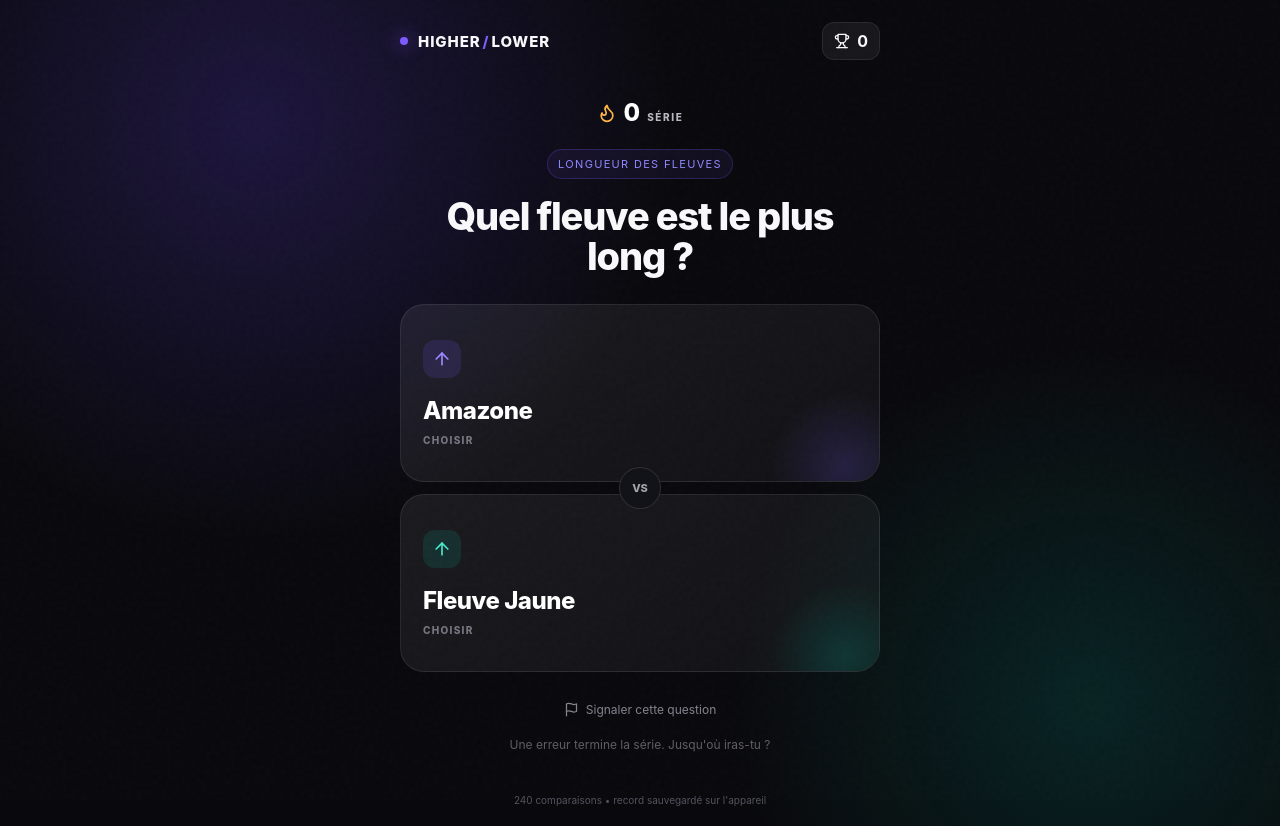
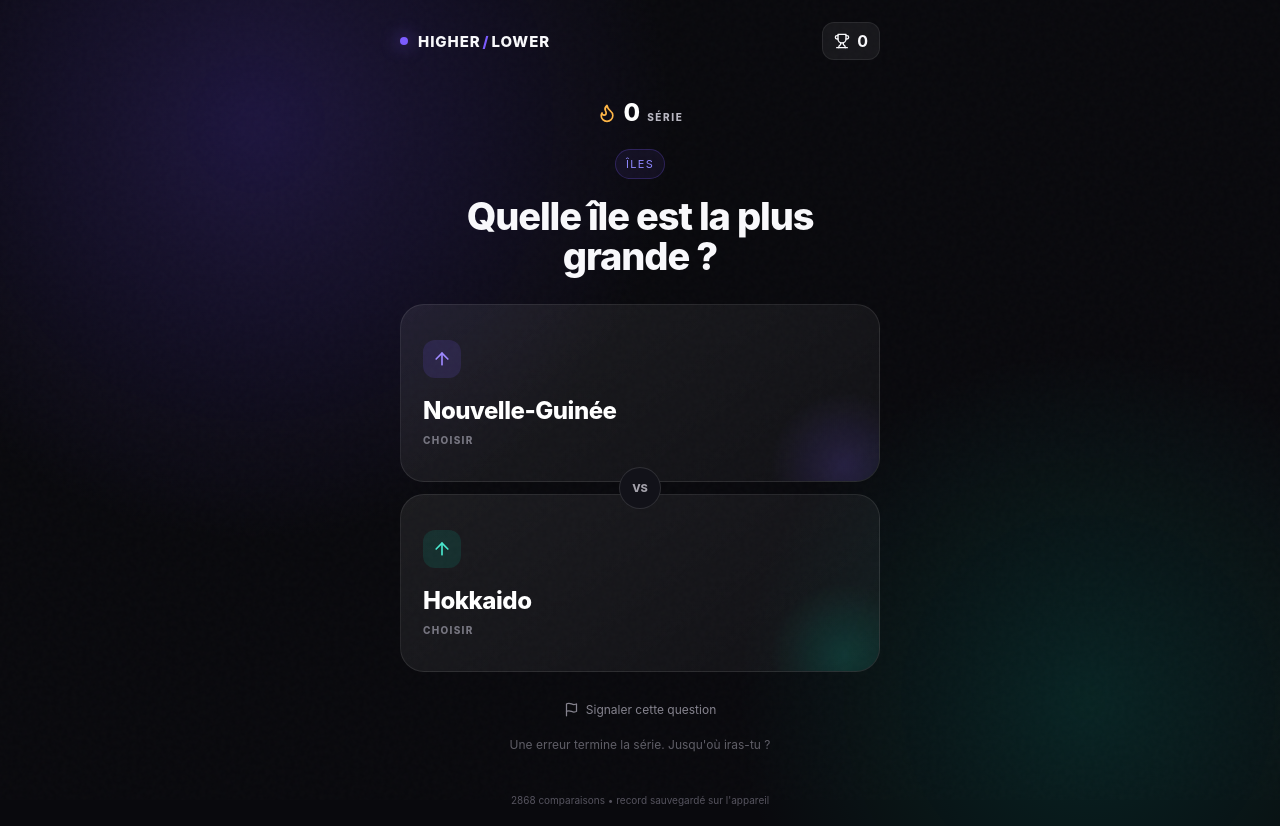
Before and after one commit to ln549283/higher-lower, a React (Vite) app: page / in a window 1280 px wide. Built offline with nearby package versions, Linux system fonts and the light colour scheme.

Commit message:
Expand question bank and diversify categories

```diff
--- a/src/data/questions.js
+++ b/src/data/questions.js
@@ -1,39 +1,87 @@
 const groups = [
   {
-    category: 'Hauteur des sommets', unit: 'm', prompt: 'Quel sommet est le plus haut ?', minGap: 0.03,
-    items: [['Everest',8849],['K2',8611],['Kangchenjunga',8586],['Lhotse',8516],['Makalu',8485],['Cho Oyu',8188],['Dhaulagiri I',8167],['Manaslu',8163],['Nanga Parbat',8126],['Annapurna I',8091],['Aconcagua',6961],['Denali',6190],['Kilimandjaro',5895],['Mont Elbrouz',5642],['Mont Kenya',5199],['Puncak Jaya',4884],['Mont Blanc',4806],['Cervin',4478],['Mont Fuji',3776],['Mont Kosciuszko',2228]]
+    category: 'Sommets', unit: 'm', prompt: 'Quel sommet est le plus haut ?', minGap: 0.035,
+    items: [['Everest',8849],['K2',8611],['Kangchenjunga',8586],['Lhotse',8516],['Makalu',8485],['Cho Oyu',8188],['Dhaulagiri I',8167],['Manaslu',8163],['Nanga Parbat',8126],['Annapurna I',8091],['Gasherbrum I',8080],['Broad Peak',8051],['Gasherbrum II',8035],['Shishapangma',8027],['Aconcagua',6961],['Denali',6190],['Kilimandjaro',5895],['Mont Elbrouz',5642],['Mont Kenya',5199],['Puncak Jaya',4884],['Mont Blanc',4806],['Cervin',4478],['Mont Fuji',3776],['Mont Kosciuszko',2228]]
   },
   {
-    category: 'Longueur des fleuves', unit: 'km', prompt: 'Quel fleuve est le plus long ?', minGap: 0.08,
-    items: [['Nil',6650],['Amazone',6400],['Yangtsé',6300],['Mississippi-Missouri',6275],['Ienisseï',5539],['Fleuve Jaune',5464],['Ob-Irtych',5410],['Paraná',4880],['Congo',4700],['Amour',4444],['Léna',4400],['Mékong',4350],['Mackenzie',4241],['Niger',4184],['Murray-Darling',3672],['Volga',3530],['Danube',2850],['Gange',2525],['Rhin',1233],['Loire',1006]]
+    category: 'Fleuves', unit: 'km', prompt: 'Quel fleuve est le plus long ?', minGap: 0.1,
+    items: [['Nil',6650],['Amazone',6400],['Yangtsé',6300],['Mississippi-Missouri',6275],['Ienisseï',5539],['Fleuve Jaune',5464],['Ob-Irtych',5410],['Paraná',4880],['Congo',4700],['Amour',4444],['Léna',4400],['Mékong',4350],['Mackenzie',4241],['Niger',4184],['Murray-Darling',3672],['Volga',3530],['Indus',3180],['Danube',2850],['Gange',2525],['Colorado',2330],['Rhin',1233],['Loire',1006],['Seine',775],['Tamise',346]]
   },
   {
-    category: 'Superficie des pays', unit: 'km²', prompt: 'Quel pays est le plus grand ?', minGap: 0.06,
-    items: [['Russie',17098242],['Canada',9984670],['Chine',9596961],['États-Unis',9525067],['Brésil',8515767],['Australie',7692024],['Inde',3287263],['Argentine',2780400],['Kazakhstan',2724900],['Algérie',2381741],['RDC',2344858],['Arabie saoudite',2149690],['Mexique',1964375],['Indonésie',1904569],['Soudan',1886068],['Libye',1759540],['Iran',1648195],['Mongolie',1564116],['Pérou',1285216],['Tchad',1284000]]
+    category: 'Pays', unit: 'km²', prompt: 'Quel pays est le plus grand ?', minGap: 0.08,
+    items: [['Russie',17098242],['Canada',9984670],['Chine',9596961],['États-Unis',9525067],['Brésil',8515767],['Australie',7692024],['Inde',3287263],['Argentine',2780400],['Kazakhstan',2724900],['Algérie',2381741],['RDC',2344858],['Arabie saoudite',2149690],['Mexique',1964375],['Indonésie',1904569],['Soudan',1886068],['Libye',1759540],['Iran',1648195],['Mongolie',1564116],['Pérou',1285216],['Tchad',1284000],['Niger',1267000],['Angola',1246700],['Mali',1240192],['Afrique du Sud',1221037],['Colombie',1141748],['Éthiopie',1104300],['Bolivie',1098581],['Mauritanie',1030700],['Égypte',1002450],['Tanzanie',947303]]
   },
   {
-    category: 'Superficie des îles', unit: 'km²', prompt: 'Quelle île est la plus grande ?', minGap: 0.07,
-    items: [['Groenland',2166086],['Nouvelle-Guinée',785753],['Bornéo',748168],['Madagascar',587041],['Île de Baffin',507451],['Sumatra',473481],['Honshu',225800],['Victoria',217291],['Grande-Bretagne',209331],['Ellesmere',196236],['Sulawesi',180681],['Île du Sud (NZ)',145836],['Java',138794],['Île du Nord (NZ)',111583],['Luzon',109965],['Islande',103000],['Mindanao',97530],['Irlande',84421],['Hokkaido',83424],['Hispaniola',76192]]
+    category: 'Îles', unit: 'km²', prompt: 'Quelle île est la plus grande ?', minGap: 0.1,
+    items: [['Groenland',2166086],['Nouvelle-Guinée',785753],['Bornéo',748168],['Madagascar',587041],['Île de Baffin',507451],['Sumatra',473481],['Honshu',225800],['Victoria',217291],['Grande-Bretagne',209331],['Ellesmere',196236],['Sulawesi',180681],['Île du Sud (NZ)',145836],['Java',138794],['Île du Nord (NZ)',111583],['Luzon',109965],['Islande',103000],['Mindanao',97530],['Irlande',84421],['Hokkaido',83424],['Hispaniola',76192],['Sakhaline',72492],['Sri Lanka',65610],['Tasmanie',64519]]
   },
   {
-    category: 'Point de fusion des métaux', unit: '°C', prompt: 'Quel métal fond à la température la plus élevée ?', minGap: 0.1,
+    category: 'Planètes', unit: 'km', prompt: 'Quelle planète a le plus grand diamètre ?', minGap: 0.08,
+    items: [['Mercure',4879],['Vénus',12104],['Terre',12742],['Mars',6779],['Jupiter',139820],['Saturne',116460],['Uranus',50724],['Neptune',49244]]
+  },
+  {
+    category: 'Distance au Soleil', unit: 'millions km', prompt: 'Quelle planète est la plus éloignée du Soleil ?', minGap: 0.08,
+    items: [['Mercure',57.9],['Vénus',108.2],['Terre',149.6],['Mars',227.9],['Jupiter',778.5],['Saturne',1434],['Uranus',2871],['Neptune',4495]]
+  },
+  {
+    category: 'Orbites', unit: 'jours terrestres', prompt: 'Quelle planète met le plus de temps à faire le tour du Soleil ?', minGap: 0.1,
+    items: [['Mercure',88],['Vénus',225],['Terre',365.25],['Mars',687],['Jupiter',4333],['Saturne',10759],['Uranus',30687],['Neptune',60190]]
+  },
+  {
+    category: 'Métaux', unit: '°C', prompt: 'Quel métal fond à la température la plus élevée ?', minGap: 0.11,
     items: [['Mercure',-38.83],['Étain',231.93],['Plomb',327.46],['Zinc',419.53],['Aluminium',660.32],['Argent',961.78],['Or',1064.18],['Cuivre',1084.62],['Nickel',1455],['Fer',1538],['Titane',1668],['Platine',1768.3],['Tungstène',3422]]
   },
   {
-    category: 'Vitesse maximale approximative', unit: 'km/h', prompt: 'Lequel peut aller le plus vite ?', minGap: 0.18,
-    items: [['Guépard',100],['Cheval',88],['Lion',80],['Lévrier',72],['Lièvre',72],['Kangourou',71],['Autruche',70],['Girafe',60],['Loup',60],['Rhinocéros',50],['Ours brun',48],['Chat domestique',48],['Humain en sprint',45],['Éléphant',40],['Hippopotame',30]]
+    category: 'Éléments chimiques', unit: 'numéro atomique', prompt: 'Quel élément a le numéro atomique le plus élevé ?', minGap: 0.14,
+    items: [['Hydrogène',1],['Hélium',2],['Carbone',6],['Azote',7],['Oxygène',8],['Néon',10],['Sodium',11],['Magnésium',12],['Aluminium',13],['Silicium',14],['Phosphore',15],['Soufre',16],['Chlore',17],['Argon',18],['Potassium',19],['Calcium',20],['Fer',26],['Cuivre',29],['Zinc',30],['Argent',47],['Étain',50],['Iode',53],['Or',79],['Mercure',80],['Plomb',82],['Uranium',92]]
   },
   {
-    category: 'Durée de gestation moyenne', unit: 'jours', prompt: 'Lequel a la gestation la plus longue ?', minGap: 0.15,
+    category: 'Gestation', unit: 'jours', prompt: 'Quel animal a la gestation la plus longue ?', minGap: 0.18,
     items: [['Éléphant',660],['Girafe',450],['Cheval',340],['Vache',283],['Humain',280],['Gorille',257],['Mouton',152],['Chèvre',150],['Cochon',114],['Lion',110],['Tigre',105],['Chat',65],['Chien',63],['Lapin',31],['Souris',20]]
   },
   {
-    category: 'Profondeur maximale', unit: 'm', prompt: 'Lequel atteint la plus grande profondeur ?', minGap: 0.12,
+    category: 'Profondeurs', unit: 'm', prompt: 'Lequel atteint la plus grande profondeur ?', minGap: 0.13,
     items: [['Océan Pacifique',10984],['Océan Atlantique',8376],['Mer des Caraïbes',7686],['Océan Indien',7258],['Mer Méditerranée',5267],['Mer Rouge',3040],['Mer Noire',2212],['Lac Baïkal',1642],['Lac Tanganyika',1470],['Mer Caspienne',1025],['Lac Supérieur',406],['Lac Léman',310]]
   },
   {
-    category: 'Année de première sortie', unit: '', prompt: 'Lequel est sorti le plus récemment ?', minYearGap: 3,
-    items: [['Premier iPhone',2007],['Premier iPad',2010],['Nintendo Switch',2017],['PlayStation',1994],['PlayStation 2',2000],['Xbox',2001],['Game Boy',1989],['NES',1983],['World Wide Web public',1991],['YouTube',2005],['Wikipedia',2001],['Android',2008],['Windows 95',1995],['Macintosh',1984],['CD audio',1982],['DVD',1996]]
+    category: 'Lacs', unit: 'km²', prompt: 'Quel lac a la plus grande superficie ?', minGap: 0.12,
+    items: [['Mer Caspienne',371000],['Lac Supérieur',82100],['Lac Victoria',68870],['Lac Huron',59600],['Lac Michigan',58000],['Lac Tanganyika',32900],['Lac Baïkal',31500],['Grand lac de l’Ours',31153],['Lac Malawi',29600],['Grand lac des Esclaves',27200],['Lac Érié',25700],['Lac Winnipeg',24514],['Lac Ontario',18960],['Lac Ladoga',17700],['Lac Balkhach',16400],['Lac Vostok',12500],['Lac Titicaca',8372]]
+  },
+  {
+    category: 'Cascades', unit: 'm', prompt: 'Quelle cascade est la plus haute ?', minGap: 0.12,
+    items: [['Salto Ángel',979],['Tugela',948],['Tres Hermanas',914],['Oloʻupena',900],['Yumbilla',896],['Vinnufossen',860],['Balåifossen',850],['Puʻukaʻoku',840],['James Bruce',840],['Browne Falls',836],['Ramnefjellsfossen',818],['Waihilau',792],['Colonial Creek',788],['Mongefossen',773]]
+  },
+  {
+    category: 'Monuments', unit: 'm', prompt: 'Quel monument est le plus haut ?', minGap: 0.12,
+    items: [['Burj Khalifa',828],['Tokyo Skytree',634],['Tour de Shanghai',632],['Canton Tower',604],['CN Tower',553.3],['One World Trade Center',541.3],['Tour Ostankino',540.1],['Taipei 101',508],['Petronas Towers',451.9],['Empire State Building',443.2],['Tour Eiffel',330],['The Shard',309.6],['Chrysler Building',318.9],['Tour Montparnasse',210],['Space Needle',184],['Arc de Triomphe',50]]
+  },
+  {
+    category: 'Consoles', unit: 'année', prompt: 'Laquelle est sortie le plus récemment ?', minYearGap: 4,
+    items: [['Atari 2600',1977],['NES',1983],['Game Boy',1989],['Super Nintendo',1990],['PlayStation',1994],['Nintendo 64',1996],['Dreamcast',1998],['PlayStation 2',2000],['Game Boy Advance',2001],['Xbox',2001],['Nintendo DS',2004],['PSP',2004],['Xbox 360',2005],['PlayStation 3',2006],['Wii',2006],['Nintendo 3DS',2011],['Wii U',2012],['PlayStation 4',2013],['Xbox One',2013],['Nintendo Switch',2017],['PlayStation 5',2020],['Xbox Series X/S',2020]]
+  },
+  {
+    category: 'Tech', unit: 'année', prompt: 'Lequel est apparu le plus récemment ?', minYearGap: 4,
+    items: [['Transistor',1947],['Circuit intégré',1958],['Souris informatique',1964],['ARPANET',1969],['Microprocesseur Intel 4004',1971],['Ethernet',1973],['Apple II',1977],['IBM PC',1981],['CD audio',1982],['Macintosh',1984],['World Wide Web',1989],['Linux',1991],['Windows 95',1995],['DVD',1996],['Wi‑Fi 802.11',1997],['Wikipedia',2001],['YouTube',2005],['Premier iPhone',2007],['Android',2008],['Premier iPad',2010]]
+  },
+  {
+    category: 'Langages', unit: 'année', prompt: 'Quel langage est apparu le plus récemment ?', minYearGap: 4,
+    items: [['Fortran',1957],['Lisp',1958],['COBOL',1959],['BASIC',1964],['Pascal',1970],['C',1972],['SQL',1974],['C++',1985],['Python',1991],['Visual Basic',1991],['Lua',1993],['Java',1995],['JavaScript',1995],['PHP',1995],['C#',2000],['Scala',2004],['Go',2009],['Rust',2010],['Kotlin',2011],['Swift',2014]]
+  },
+  {
+    category: 'Livres', unit: 'année', prompt: 'Quel livre a été publié le plus récemment ?', minYearGap: 8,
+    items: [['Don Quichotte',1605],['Robinson Crusoé',1719],['Les Voyages de Gulliver',1726],['Orgueil et Préjugés',1813],['Frankenstein',1818],['Le Comte de Monte-Cristo',1844],['Les Misérables',1862],['Alice au pays des merveilles',1865],['Vingt mille lieues sous les mers',1870],['L’Île au trésor',1883],['Le Portrait de Dorian Gray',1890],['Dracula',1897],['Le Petit Prince',1943],['1984',1949],['Le Seigneur des anneaux',1954],['Dune',1965],['Cent ans de solitude',1967],['Harry Potter à l’école des sorciers',1997]]
+  },
+  {
+    category: 'Films', unit: 'min', prompt: 'Quel film dure le plus longtemps ?', minGap: 0.13,
+    items: [['Le Parrain',175],['Le Parrain 2',202],['Titanic',195],['Avatar',162],['Avatar : La Voie de l’eau',192],['Interstellar',169],['Inception',148],['Gladiator',155],['Jurassic Park',127],['Matrix',136],['Forrest Gump',142],['Pulp Fiction',154],['Les Dents de la mer',124],['Retour vers le futur',116],['Alien',117],['Terminator 2',137],['Le Roi Lion',88],['Toy Story',81],['Shrek',90],['Le Voyage de Chihiro',125],['Parasite',132]]
+  },
+  {
+    category: 'Sports', unit: 'm', prompt: 'Quelle distance officielle est la plus longue ?', minGap: 0.2,
+    items: [['100 m',100],['200 m',200],['400 m',400],['800 m',800],['1 500 m',1500],['5 000 m',5000],['10 000 m',10000],['Semi-marathon',21097.5],['Marathon',42195]]
+  },
+  {
+    category: 'Unités', unit: 'octets', prompt: 'Quelle unité représente le plus de données ?', minGap: 0.5,
+    items: [['Kilooctet',1e3],['Mégaoctet',1e6],['Gigaoctet',1e9],['Téraoctet',1e12],['Pétaoctet',1e15],['Exaoctet',1e18],['Zettaoctet',1e21],['Yottaoctet',1e24]]
   }
 ]
 
@@ -44,14 +92,18 @@ function isClearEnough(group, a, b) {
   return gap / scale >= group.minGap
 }
 
-const perGroup = groups.map(group => {
-  const result = []
+const questions = []
+let id = 1
+
+for (const group of groups) {
   for (let i = 0; i < group.items.length; i++) {
     for (let j = i + 1; j < group.items.length; j++) {
       const [leftLabel, leftValue] = group.items[i]
       const [rightLabel, rightValue] = group.items[j]
       if (leftValue === rightValue || !isClearEnough(group, leftValue, rightValue)) continue
-      result.push({
+
+      questions.push({
+        id: `q${String(id++).padStart(4, '0')}`,
         category: group.category,
         prompt: group.prompt,
         left: { label: leftLabel, value: leftValue },
@@ -61,25 +113,7 @@ const perGroup = groups.map(group => {
       })
     }
   }
-  return result
-})
-
-const balanced = []
-for (let round = 0; balanced.length < 240; round++) {
-  let added = false
-  for (const pool of perGroup) {
-    if (pool[round]) {
-      balanced.push(pool[round])
-      added = true
-      if (balanced.length === 240) break
-    }
-  }
-  if (!added) break
 }
 
-export const questions = balanced.map((question, index) => ({
-  id: `q${String(index + 1).padStart(3, '0')}`,
-  ...question
-}))
-
+export { groups, questions }
 export default questions
```
